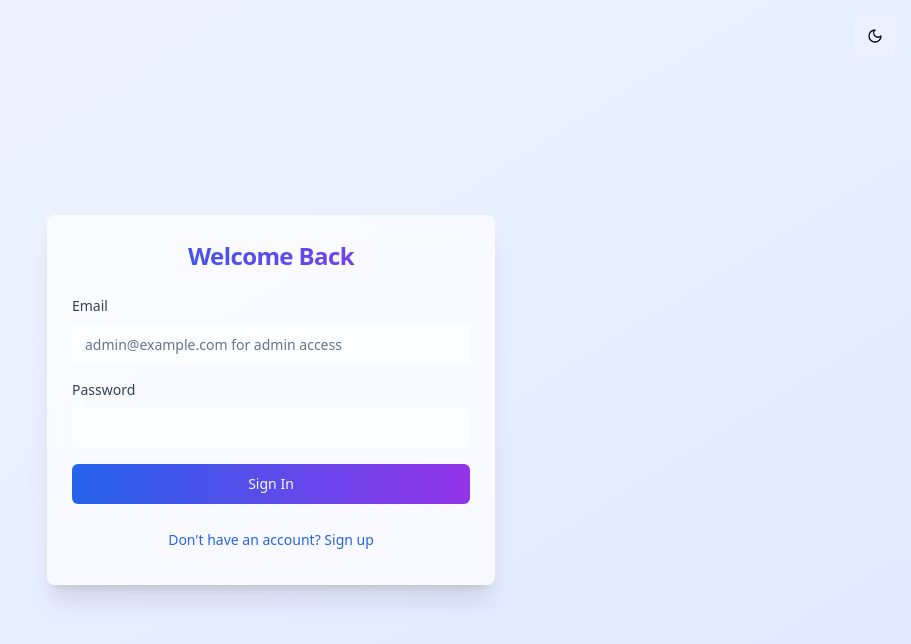
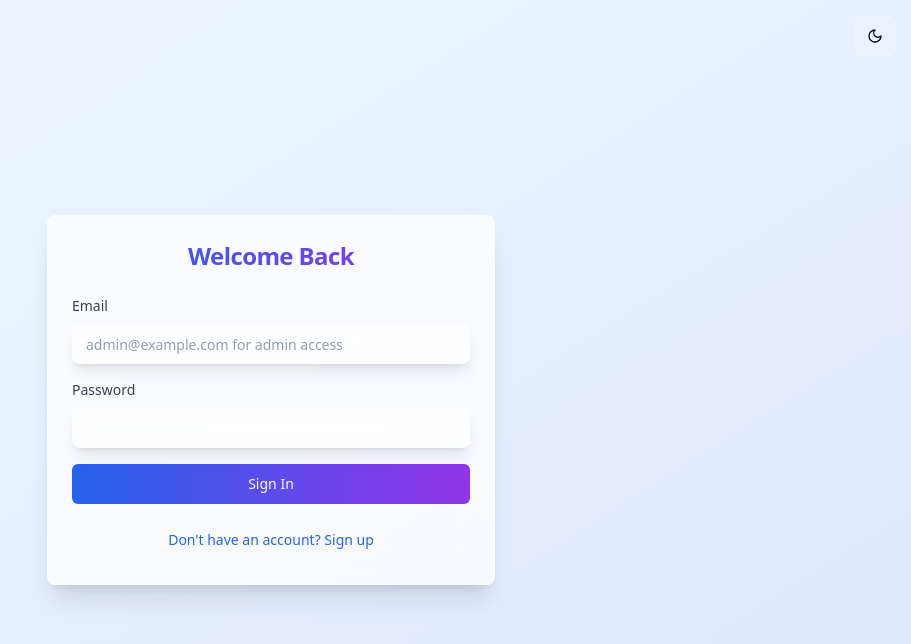
Before and after one commit to Atif-dev-space/playing-with-lovable, a React (Vite) app: page / in a window 1280 px wide. Shown: the top 644 px of the page, without its empty margins (369-1280 px from the left). Built offline with nearby package versions, Linux system fonts and the light colour scheme.

Commit message:
Fix: Improve input border styling
- Updated input border styling for better visual appearance.
- Added suggestions for profile updates, including profile picture.

```diff
--- a/src/components/ui/input.tsx
+++ b/src/components/ui/input.tsx
@@ -1,3 +1,4 @@
+
 import * as React from "react"
 
 import { cn } from "@/lib/utils"
@@ -8,7 +9,7 @@ const Input = React.forwardRef<HTMLInputElement, React.ComponentProps<"input">>(
       <input
         type={type}
         className={cn(
-          "flex h-10 w-full rounded-md border border-input bg-background px-3 py-2 text-base ring-offset-background file:border-0 file:bg-transparent file:text-sm file:font-medium file:text-foreground placeholder:text-muted-foreground focus-visible:outline-none focus-visible:ring-2 focus-visible:ring-ring focus-visible:ring-offset-2 disabled:cursor-not-allowed disabled:opacity-50 md:text-sm",
+          "flex h-10 w-full rounded-lg border-2 border-white/30 dark:border-gray-400/30 bg-white/20 dark:bg-gray-800/20 backdrop-blur-md px-3 py-2 text-base ring-offset-background file:border-0 file:bg-transparent file:text-sm file:font-medium file:text-foreground placeholder:text-muted-foreground/70 focus-visible:outline-none focus-visible:ring-2 focus-visible:ring-blue-500/50 focus-visible:ring-offset-0 focus-visible:border-blue-400/60 dark:focus-visible:border-blue-300/60 hover:border-white/50 dark:hover:border-gray-300/50 transition-all duration-300 disabled:cursor-not-allowed disabled:opacity-50 md:text-sm shadow-lg",
           className
         )}
         ref={ref}
--- a/src/components/ui/textarea.tsx
+++ b/src/components/ui/textarea.tsx
@@ -1,3 +1,4 @@
+
 import * as React from "react"
 
 import { cn } from "@/lib/utils"
@@ -10,7 +11,7 @@ const Textarea = React.forwardRef<HTMLTextAreaElement, TextareaProps>(
     return (
       <textarea
         className={cn(
-          "flex min-h-[80px] w-full rounded-md border border-input bg-background px-3 py-2 text-sm ring-offset-background placeholder:text-muted-foreground focus-visible:outline-none focus-visible:ring-2 focus-visible:ring-ring focus-visible:ring-offset-2 disabled:cursor-not-allowed disabled:opacity-50",
+          "flex min-h-[80px] w-full rounded-lg border-2 border-white/30 dark:border-gray-400/30 bg-white/20 dark:bg-gray-800/20 backdrop-blur-md px-3 py-2 text-sm ring-offset-background placeholder:text-muted-foreground/70 focus-visible:outline-none focus-visible:ring-2 focus-visible:ring-blue-500/50 focus-visible:ring-offset-0 focus-visible:border-blue-400/60 dark:focus-visible:border-blue-300/60 hover:border-white/50 dark:hover:border-gray-300/50 transition-all duration-300 disabled:cursor-not-allowed disabled:opacity-50 shadow-lg resize-none",
           className
         )}
         ref={ref}
```
